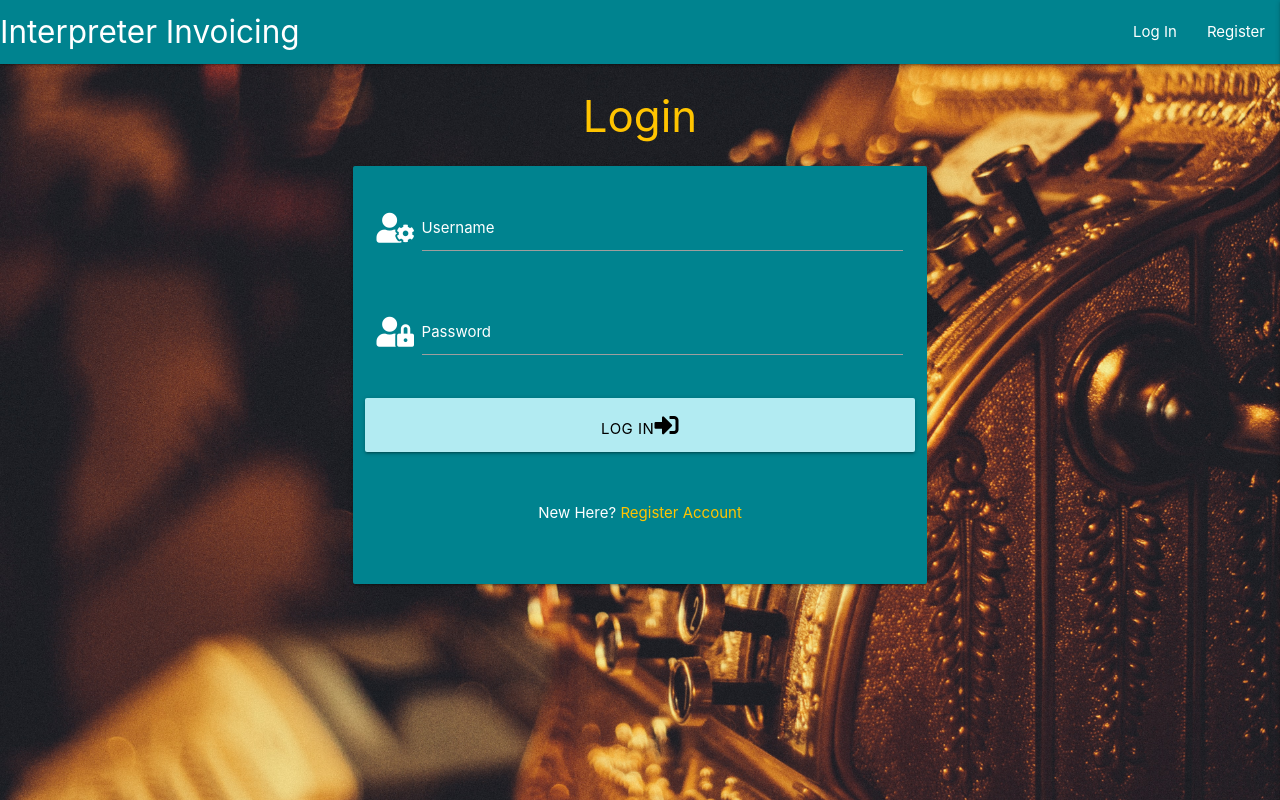
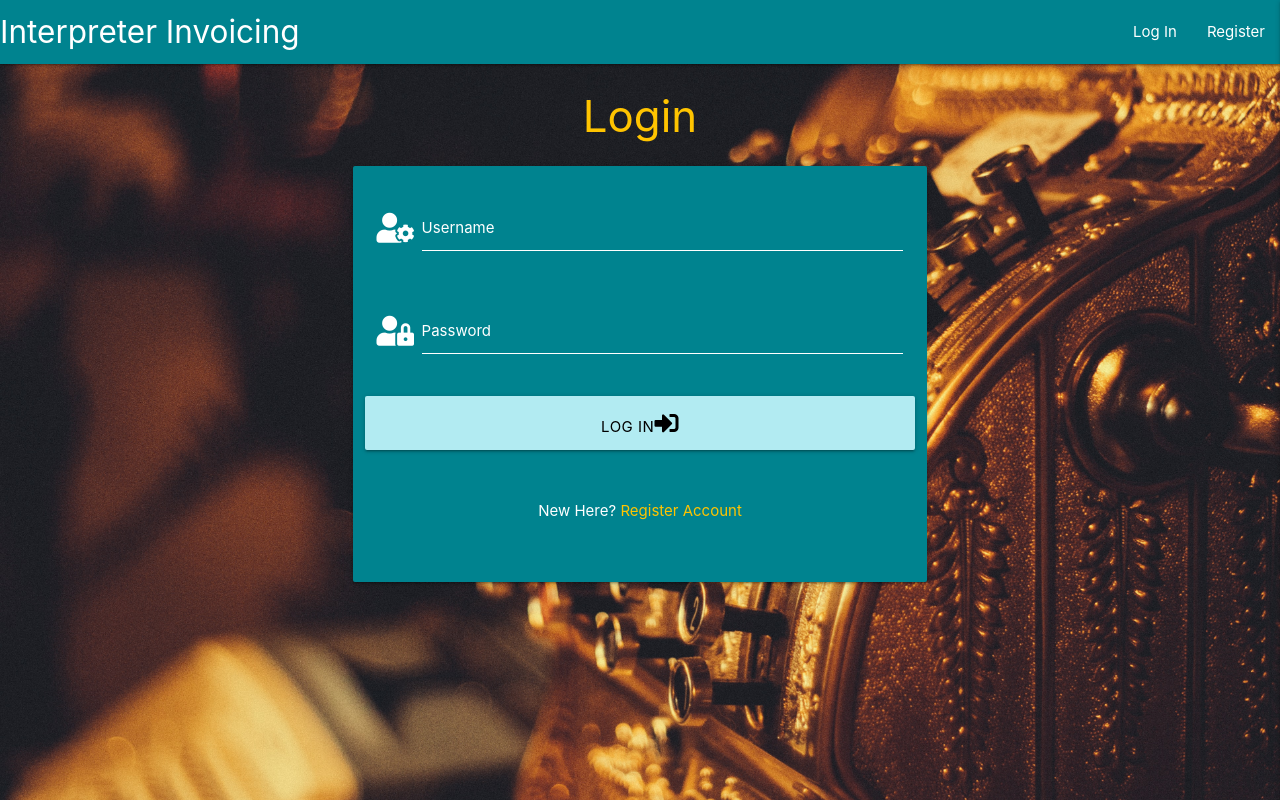
Before and after one commit to Code-Institute-Submissions/katjacodes-invoicingApp_OctResub, a Flask app: page /login in a window 1280 px wide. Run offline with Flask 2, Linux system fonts and the light colour scheme; some libraries are stand-ins or nearby versions.

Commit message:
style login page

```diff
--- a/static/css/style.css
+++ b/static/css/style.css
@@ -16,7 +16,12 @@ body, html {
     background-size: cover;
   }
 
-.btn-small {
+#username, #password {
+  border-bottom: 1px white;
+  box-shadow: 0 1px 0 0 white;
+}
+
+  .btn-small {
     margin: 5px;
 }
 
```
